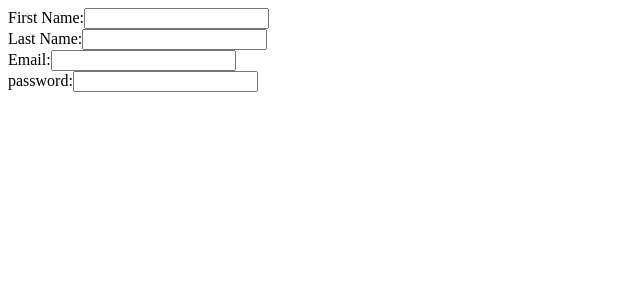
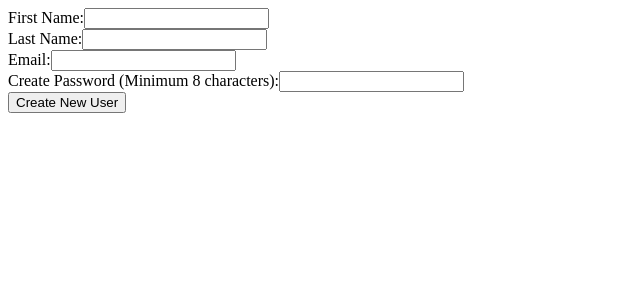
Before and after one commit to 1904-cpu-projects/partyParrots, a React app: page / in a window 1280 px wide. Shown: the top 300 px of the page, without its empty margins (0-640 px from the left). Built offline with nearby package versions, Linux system fonts and the light colour scheme.

Commit message:
changed label for password, added a forgotten submit button

```diff
--- a/src/components/CreateUser.js
+++ b/src/components/CreateUser.js
@@ -36,6 +36,7 @@ export default class CreateUser extends Component{
     }
 
     render() {
+        console.log(this.state)
         return (
             <form onSubmit = {this.handleSubmit}>
                  <label>First Name:</label>
@@ -44,8 +45,9 @@ export default class CreateUser extends Component{
                     <input type = 'text' name = 'lastName' value = {this.state.lastName} onChange = {this.handleChange}/><br/>
                  <label>Email:</label>
                     <input type = 'text' name = 'email' value = {this.state.email} onChange = {this.handleChange}/><br/>
-                 <label>password:</label>
+                 <label>Create Password (Minimum 8 characters):</label>
                     <input type="password" name="password" value = {this.state.password} minLength="8" required onChange={this.handleChange}/><br/>
+                <button type = 'submit'>Create New User</button>
             </form>
         )
     }
```
